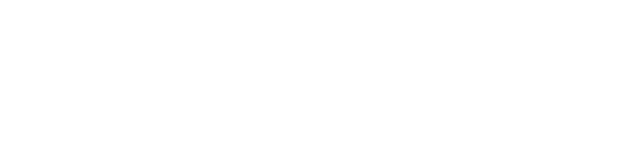
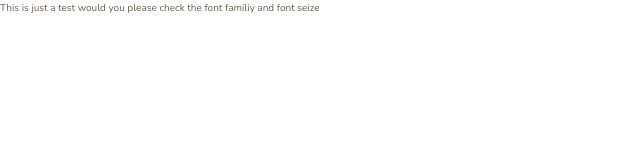
Before and after one commit to skusebauch/next, a website: page index.html in a window 1280 px wide. Shown: the whole page, without its empty margins (0-640 px from the left). Drawn offline with nearby package versions, Linux system fonts and the light colour scheme; files that its build step writes are made by us from their sources.

Commit message:
setup base and dev enviroment

```diff
--- a/index.html
+++ b/index.html
@@ -12,6 +12,6 @@
         <title>next &mdash; your home, your health and well being</title>
     </head>
     <body class="container">
-
+      This is just a test would you please check the font familiy and font seize
     </body>
 </html>
--- a/sass/_base.scss
+++ b/sass/_base.scss
@@ -13,3 +13,23 @@ $color-grey-dark-2: #6D5D4B;
 // FONT VARIABLES
 $font-primary: 'Nunito', sans-serif;
 $font-display: 'Josefin Sans', sans-serif;
+
+*,
+*::before,
+*::after {
+  margin: 0;
+  padding: 0;
+  box-sizing: inherit;
+}
+
+html {
+  box-sizing: border-box;
+  font-size: 62.5%; // 10px / 16px = 62.5% -> 1rem = 10px
+}
+
+body {
+  font-family: $font-primary;
+  color: $color-grey-dark-2;
+  font-weight: 300;
+  line-height: 1.6;
+}
```
Also changed, not shown: css/style.css (added), package.json (line endings or trailing spaces), 2 other files.
